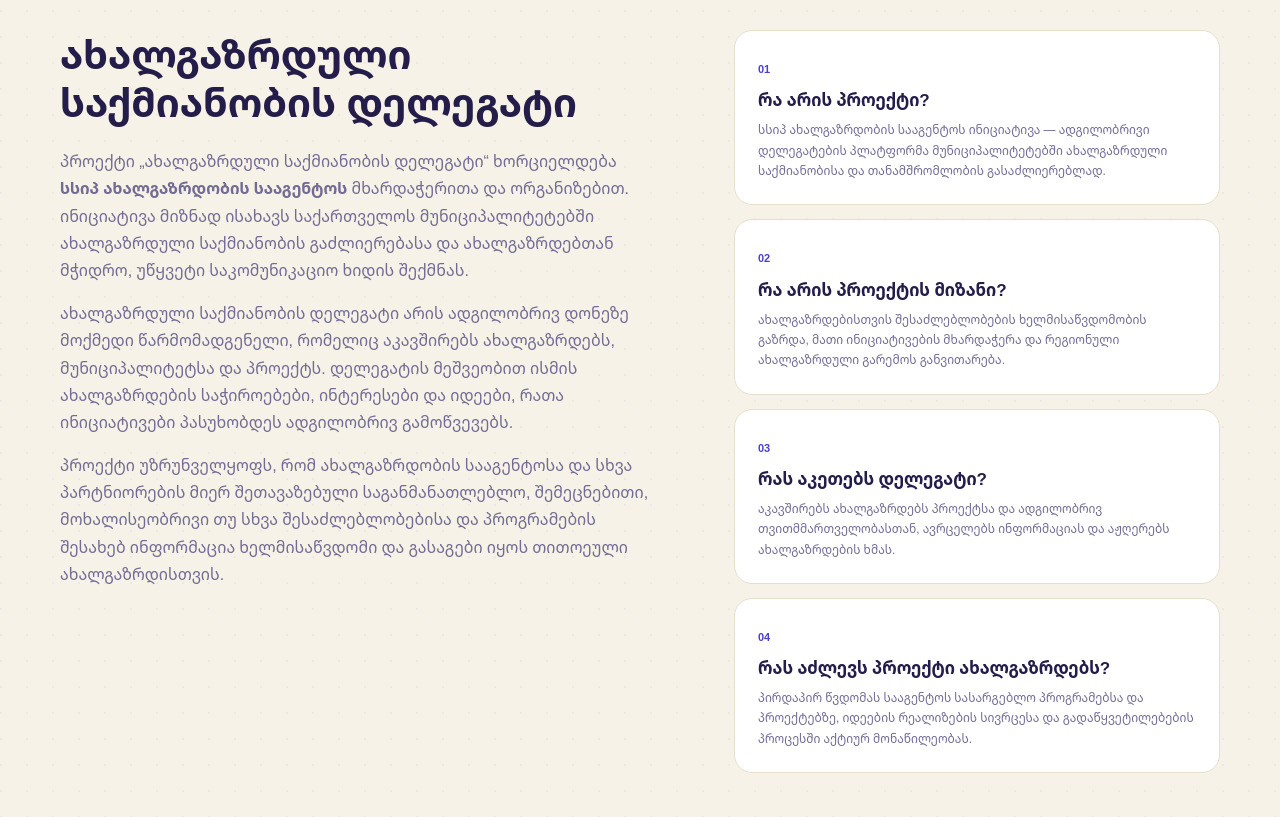
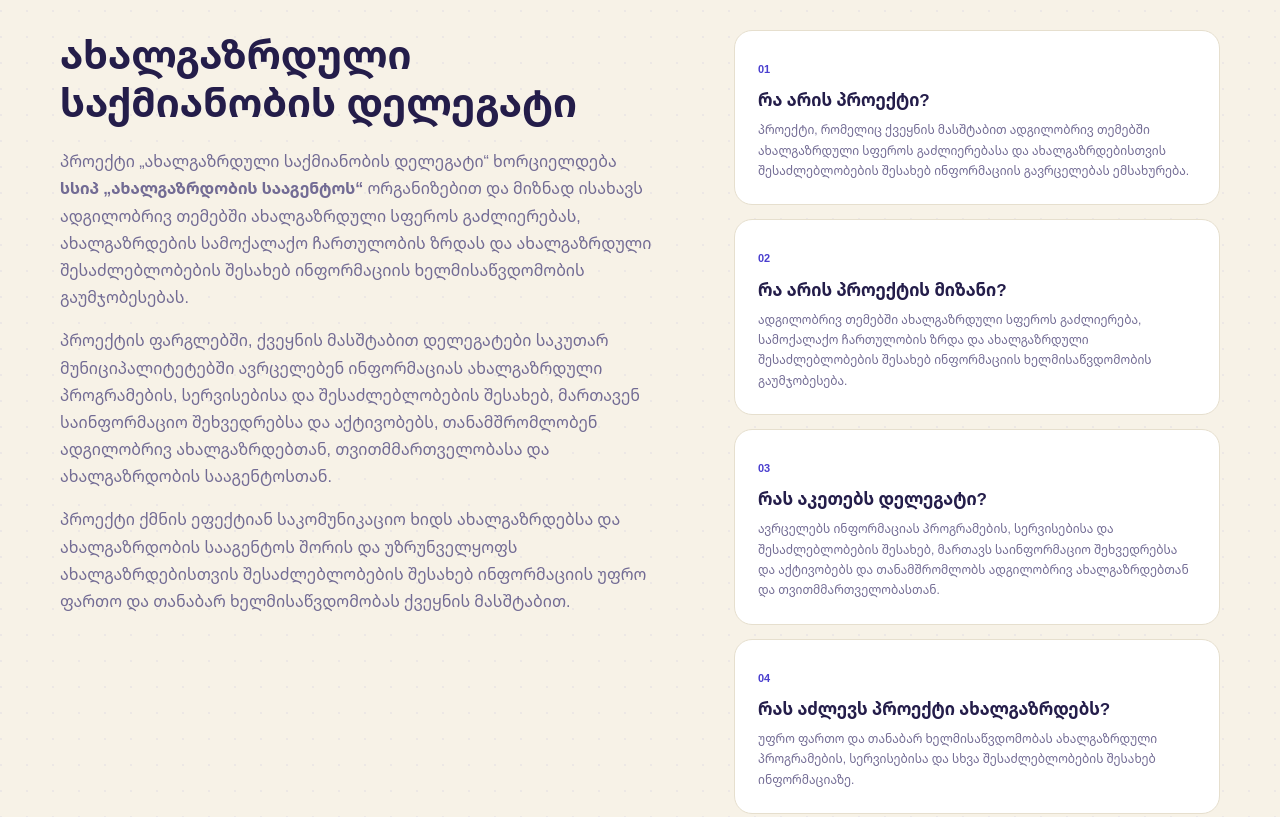
Before and after one commit to amiko888/delegates, a website: page about.html in a window 1280 px wide. Shown: the part 380-1197 px from the top of the page. Drawn offline with Linux system fonts and the light colour scheme.

Commit message:
first commit

```diff
--- a/about.html
+++ b/about.html
@@ -38,13 +38,13 @@
         <article class="about-main">
           <h2>ახალგაზრდული საქმიანობის დელეგატი</h2>
           <p>
-            პროექტი „ახალგაზრდული საქმიანობის დელეგატი“ ხორციელდება <strong>სსიპ ახალგაზრდობის სააგენტოს</strong> მხარდაჭერითა და ორგანიზებით. ინიციატივა მიზნად ისახავს საქართველოს მუნიციპალიტეტებში ახალგაზრდული საქმიანობის გაძლიერებასა და ახალგაზრდებთან მჭიდრო, უწყვეტი საკომუნიკაციო ხიდის შექმნას.
+            პროექტი „ახალგაზრდული საქმიანობის დელეგატი“ ხორციელდება <strong>სსიპ „ახალგაზრდობის სააგენტოს“</strong> ორგანიზებით და მიზნად ისახავს ადგილობრივ თემებში ახალგაზრდული სფეროს გაძლიერებას, ახალგაზრდების სამოქალაქო ჩართულობის ზრდას და ახალგაზრდული შესაძლებლობების შესახებ ინფორმაციის ხელმისაწვდომობის გაუმჯობესებას.
           </p>
           <p>
-            ახალგაზრდული საქმიანობის დელეგატი არის ადგილობრივ დონეზე მოქმედი წარმომადგენელი, რომელიც აკავშირებს ახალგაზრდებს, მუნიციპალიტეტსა და პროექტს. დელეგატის მეშვეობით ისმის ახალგაზრდების საჭიროებები, ინტერესები და იდეები, რათა ინიციატივები პასუხობდეს ადგილობრივ გამოწვევებს.
+            პროექტის ფარგლებში, ქვეყნის მასშტაბით დელეგატები საკუთარ მუნიციპალიტეტებში ავრცელებენ ინფორმაციას ახალგაზრდული პროგრამების, სერვისებისა და შესაძლებლობების შესახებ, მართავენ საინფორმაციო შეხვედრებსა და აქტივობებს, თანამშრომლობენ ადგილობრივ ახალგაზრდებთან, თვითმმართველობასა და ახალგაზრდობის სააგენტოსთან.
           </p>
           <p>
-            პროექტი უზრუნველყოფს, რომ ახალგაზრდობის სააგენტოსა და სხვა პარტნიორების მიერ შეთავაზებული საგანმანათლებლო, შემეცნებითი, მოხალისეობრივი თუ სხვა შესაძლებლობებისა და პროგრამების შესახებ ინფორმაცია ხელმისაწვდომი და გასაგები იყოს თითოეული ახალგაზრდისთვის.
+            პროექტი ქმნის ეფექტიან საკომუნიკაციო ხიდს ახალგაზრდებსა და ახალგაზრდობის სააგენტოს შორის და უზრუნველყოფს ახალგაზრდებისთვის შესაძლებლობების შესახებ ინფორმაციის უფრო ფართო და თანაბარ ხელმისაწვდომობას ქვეყნის მასშტაბით.
           </p>
         </article>
 
@@ -53,25 +53,25 @@
           <div class="info-card">
             <span>01</span>
             <h3>რა არის პროექტი?</h3>
-            <p>სსიპ ახალგაზრდობის სააგენტოს ინიციატივა — ადგილობრივი დელეგატების პლატფორმა მუნიციპალიტეტებში ახალგაზრდული საქმიანობისა და თანამშრომლობის გასაძლიერებლად.</p>
+            <p>პროექტი, რომელიც ქვეყნის მასშტაბით ადგილობრივ თემებში ახალგაზრდული სფეროს გაძლიერებასა და ახალგაზრდებისთვის შესაძლებლობების შესახებ ინფორმაციის გავრცელებას ემსახურება.</p>
           </div>
 
           <div class="info-card">
             <span>02</span>
             <h3>რა არის პროექტის მიზანი?</h3>
-            <p>ახალგაზრდებისთვის შესაძლებლობების ხელმისაწვდომობის გაზრდა, მათი ინიციატივების მხარდაჭერა და რეგიონული ახალგაზრდული გარემოს განვითარება.</p>
+            <p>ადგილობრივ თემებში ახალგაზრდული სფეროს გაძლიერება, სამოქალაქო ჩართულობის ზრდა და ახალგაზრდული შესაძლებლობების შესახებ ინფორმაციის ხელმისაწვდომობის გაუმჯობესება.</p>
           </div>
 
           <div class="info-card">
             <span>03</span>
             <h3>რას აკეთებს დელეგატი?</h3>
-            <p>აკავშირებს ახალგაზრდებს პროექტსა და ადგილობრივ თვითმმართველობასთან, ავრცელებს ინფორმაციას და აჟღერებს ახალგაზრდების ხმას.</p>
+            <p>ავრცელებს ინფორმაციას პროგრამების, სერვისებისა და შესაძლებლობების შესახებ, მართავს საინფორმაციო შეხვედრებსა და აქტივობებს და თანამშრომლობს ადგილობრივ ახალგაზრდებთან და თვითმმართველობასთან.</p>
           </div>
 
           <div class="info-card">
             <span>04</span>
             <h3>რას აძლევს პროექტი ახალგაზრდებს?</h3>
-            <p>პირდაპირ წვდომას სააგენტოს სასარგებლო პროგრამებსა და პროექტებზე, იდეების რეალიზების სივრცესა და გადაწყვეტილებების პროცესში აქტიურ მონაწილეობას.</p>
+            <p>უფრო ფართო და თანაბარ ხელმისაწვდომობას ახალგაზრდული პროგრამების, სერვისებისა და სხვა შესაძლებლობების შესახებ ინფორმაციაზე.</p>
           </div>
         </aside>
       </div>
```
